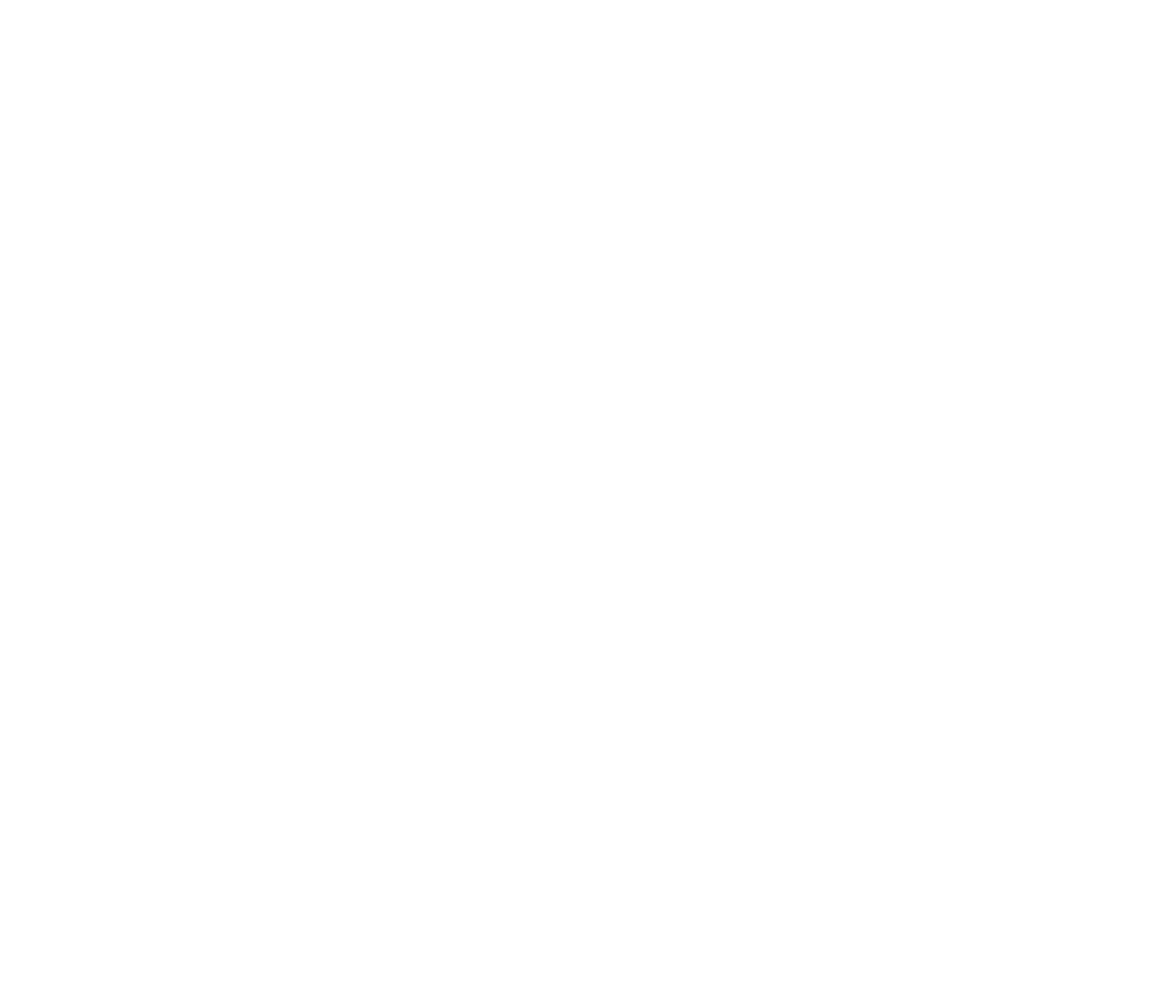
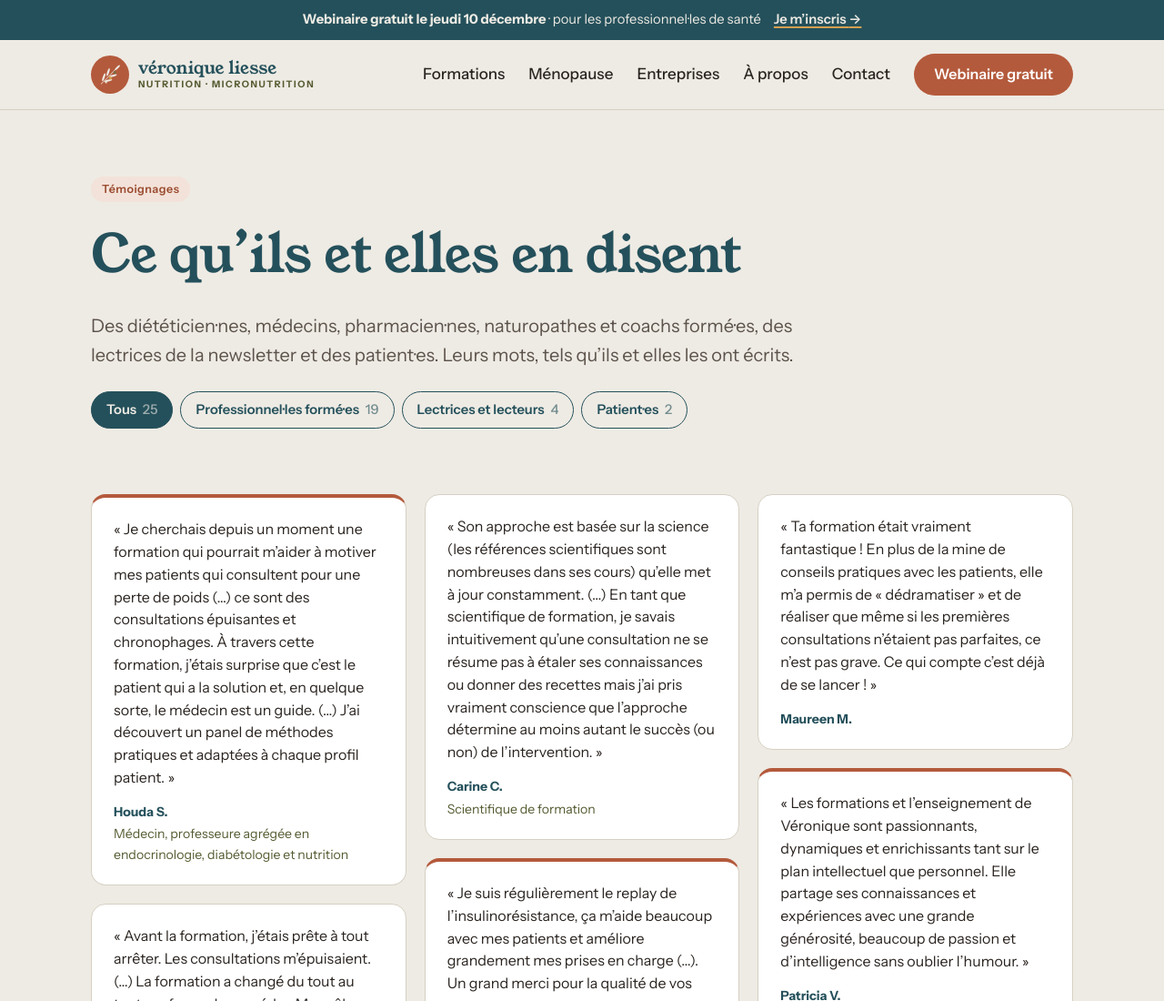
Before and after one commit to Goood-Studio/veronique-liesse-site, an Astro site: page /veronique-liesse-site/temoignages in a window 1280 px wide. Before the commit this address had no page. Shown: the top 1100 px of the page at 91% size. Before the commit the page ends 800 px from the top, so only its background shows below. Built offline with nearby package versions, Linux system fonts and the light colour scheme; Astro itself is replaced by a stand-in of ours.

Commit message:
Mur de témoignages, vidéo entreprise, mode maquette pour les captures
Co-Authored-By: Claude Opus 5.5 <noreply@anthropic.com>

```diff
--- a/src/components/Footer.astro
+++ b/src/components/Footer.astro
@@ -30,6 +30,7 @@ const annee = new Date().getFullYear();
         <li><a href={u('/veronique-liesse/')}>À propos</a></li>
         <li><a href={u('/qvt-en-entreprise-renforcer-qualite-de-vie/')}>Ateliers en entreprise</a></li>
         <li><a href={u('/consultation-nutritionniste/')}>Consultations à Monaco</a></li>
+        <li><a href={u('/temoignages/')}>Témoignages</a></li>
         <li><a href={u('/mes-livres/')}>Livres</a></li>
         <li><a href={u('/revue-de-presse/')}>Presse</a></li>
         <li><a href={u('/contact/')}>Contact</a></li>
--- a/src/data/cms.ts
+++ b/src/data/cms.ts
@@ -78,6 +78,7 @@ export const R = (cle: string) => reglages[cle] ?? '';
 export const FAQ = (page: string) =>
   lireCsv('faq').filter((q) => q.page === page && q.question && q.reponse);
 
+export const TEMOIGNAGES_TOUS = lireCsv('temoignages').sort(parOrdre);
 export const TEMOIGNAGES = lireCsv('temoignages')
   .filter((t) => oui(t.publie) && t.texte && !t.texte.includes('[À FOURNIR'))
   .sort(parOrdre);
--- a/src/layouts/Base.astro
+++ b/src/layouts/Base.astro
@@ -91,6 +91,8 @@ const tous = [personne, organisation, ...jsonLd];
         unicode-range:U+0100-02BA,U+1E00-1E9F,U+2020,U+20A0-20C0; }
     `} />
     {tous.map((d) => <script type="application/ld+json" set:html={JSON.stringify(d)} />)}
+    <script is:inline>if (/[?&]maquette/.test(location.search)) document.documentElement.classList.add('maquette');</script>
+    <style is:inline>html.maquette .bandeau, html.maquette .entete, html.maquette footer.pied, html.maquette .lien-evitement { display: none !important; }</style>
   </head>
   <body>
     <a class="lien-evitement" href="#contenu-principal">Aller au contenu</a>
--- a/src/pages/plan-de-site.astro
+++ b/src/pages/plan-de-site.astro
@@ -3,7 +3,7 @@ import Base from '../layouts/Base.astro';
 import { FORMATIONS_PUBLIEES } from '../data/cms';
 import { u } from '../data/site';
 const pages = [
-  ['/', 'Accueil'], ['/formation-menopause/', 'Formation ménopause'], ['/webinaire-soja-menopause/', 'Webinaire gratuit'],
+  ['/', 'Accueil'], ['/formation-menopause/', 'Formation ménopause'], ['/webinaire-soja-menopause/', 'Webinaire gratuit'], ['/temoignages/', 'Témoignages'],
   ['/formations/', 'Toutes les formations'], ['/formations-micronutrition/', 'Se former à la micronutrition'],
   ['/veronique-liesse/', 'À propos'], ['/qvt-en-entreprise-renforcer-qualite-de-vie/', 'Ateliers en entreprise'],
   ['/consultation-nutritionniste/', 'Consultations à Monaco'], ['/mes-livres/', 'Livres'], ['/revue-de-presse/', 'Revue de presse'],
--- /dev/null
+++ b/src/pages/temoignages.astro
@@ -0,0 +1,104 @@
+---
+// Mur de témoignages : tous les témoignages publiés, ou donnés avec accord,
+// de l'onglet « temoignages » du Sheet. Filtres par public.
+import Base from '../layouts/Base.astro';
+import { TEMOIGNAGES_TOUS } from '../data/cms';
+import { PHASE, WEBINAIRE, u } from '../data/site';
+
+const categorie = (f: string) =>
+  ['newsletter', 'livre'].includes(f) ? 'lecteurs' : f === 'consultation' ? 'patients' : f === 'entreprise' ? 'entreprises' : 'pros';
+const mur = TEMOIGNAGES_TOUS
+  .filter((t) => (t.publie === 'oui' || t.accord === 'oui') && t.texte && !/vid[ée]o à transcrire|\[À FOURNIR/i.test(t.texte))
+  .map((t) => ({ ...t, cat: categorie(t.formation ?? '') }));
+const filtres = [
+  ['tous', 'Tous', mur.length],
+  ['pros', 'Professionnel·les formé·es', mur.filter((t) => t.cat === 'pros').length],
+  ['lecteurs', 'Lectrices et lecteurs', mur.filter((t) => t.cat === 'lecteurs').length],
+  ['patients', 'Patient·es', mur.filter((t) => t.cat === 'patients').length],
+  ['entreprises', 'Entreprises', mur.filter((t) => t.cat === 'entreprises').length],
+].filter(([, , n]) => (n as number) > 0);
+---
+<Base
+  titre="Témoignages : ce qu’en disent les pros formé·es, lectrices et patient·es | Véronique Liesse"
+  description={`${mur.length} témoignages de professionnel·les de santé formé·es, de lectrices et de patient·es de Véronique Liesse, diététicienne-nutritionniste et micronutritionniste.`}
+  chemin="/temoignages/"
+>
+  <section class="section serree">
+    <div class="conteneur">
+      <p class="etiquette" data-anim="texte">Témoignages</p>
+      <h1 data-anim="texte">Ce qu’ils et elles en disent</h1>
+      <p class="chapo" data-anim="texte">Des diététicien·nes, médecins, pharmacien·nes, naturopathes et coachs formé·es, des lectrices de la newsletter et des patient·es. Leurs mots, tels qu’ils et elles les ont écrits.</p>
+      <div class="filtres" role="group" aria-label="Filtrer les témoignages">
+        {filtres.map(([cle, label, n], i) => (
+          <button type="button" class={`filtre ${i === 0 ? 'actif' : ''}`} data-filtre={cle} aria-pressed={i === 0 ? 'true' : 'false'}>{label} <span>{n}</span></button>
+        ))}
+      </div>
+    </div>
+  </section>
+
+  <section class="section mur-section" aria-label="Le mur de témoignages">
+    <div class="conteneur">
+      <div class="mur">
+        {mur.map((t) => (
+          <figure data-cat={t.cat}>
+            <blockquote>« {t.texte} »</blockquote>
+            <figcaption><strong>{t.prenom}</strong>{t.metier && <span>{t.metier}</span>}</figcaption>
+          </figure>
+        ))}
+      </div>
+    </div>
+  </section>
+
+  <section class="section fond-mer">
+    <div class="conteneur fin">
+      <h2>Et si tu étais la prochaine ?</h2>
+      {PHASE === 'attente' ? (
+        <>
+          <p>Découvre la nouvelle formation ménopause au webinaire gratuit du {WEBINAIRE.dateLongue} : « {WEBINAIRE.titre} ».</p>
+          <a class="btn btn-accent" href={u('/webinaire-soja-menopause/')}>Je réserve ma place gratuite</a>
+        </>
+      ) : (
+        <>
+          <p>La formation complète sur la ménopause, pour les professionnel·les de santé.</p>
+          <a class="btn btn-accent" href={u('/formation-menopause/')}>Découvrir la formation</a>
+        </>
+      )}
+      <p class="petit"><a href={u('/formations/')}>Voir toutes les formations</a></p>
+    </div>
+  </section>
+</Base>
+<script is:inline>
+  (function () {
+    var boutons = document.querySelectorAll('.filtre');
+    var cartes = document.querySelectorAll('.mur figure');
+    boutons.forEach(function (b) {
+      b.addEventListener('click', function () {
+        var f = b.dataset.filtre;
+        boutons.forEach(function (x) { x.classList.toggle('actif', x === b); x.setAttribute('aria-pressed', x === b ? 'true' : 'false'); });
+        cartes.forEach(function (c) { c.hidden = f !== 'tous' && c.dataset.cat !== f; });
+      });
+    });
+  })();
+</script>
+<style>
+  h1 { margin-top: 14px; }
+  .filtres { display: flex; flex-wrap: wrap; gap: 8px; margin-top: 24px; }
+  .filtre { font: inherit; font-weight: 600; font-size: .92rem; border: 1px solid var(--mer); background: transparent; color: var(--mer); border-radius: 999px; padding: 8px 16px; cursor: pointer; }
+  .filtre span { opacity: .6; font-weight: 500; margin-left: 4px; }
+  .filtre.actif { background: var(--mer); color: var(--chaux); }
+  .mur-section { padding-top: 0; }
+  .mur { columns: 3 300px; column-gap: 20px; }
+  .mur figure { break-inside: avoid; margin: 0 0 20px; background: var(--blanc); border: 1px solid var(--line); border-radius: 16px; padding: 22px 24px; }
+  .mur figure[hidden] { display: none; }
+  .mur figure:nth-child(4n+1) { border-top: 4px solid var(--terre-cuite); }
+  .mur figure:nth-child(4n+3) { border-top: 4px solid var(--olivier); }
+  blockquote { margin: 0 0 14px; font-size: 1rem; line-height: 1.55; }
+  figcaption { font-size: .88rem; color: var(--olivier-profond); display: grid; gap: 2px; }
+  figcaption strong { color: var(--mer); }
+  .fin { text-align: center; max-width: 720px; }
+  .fin .petit a { color: var(--chaux); }
+  @media (max-width: 600px) {
+    .filtres { flex-wrap: nowrap; overflow-x: auto; margin-inline: -16px; padding: 0 16px 6px; }
+    .filtre { flex: none; }
+  }
+</style>
```
Also changed, not shown: src/pages/qvt-en-entreprise-renforcer-qualite-de-vie.astro (+16 -0 lines), public/video/interventions-entreprise.jpg (added), 1 other file.
